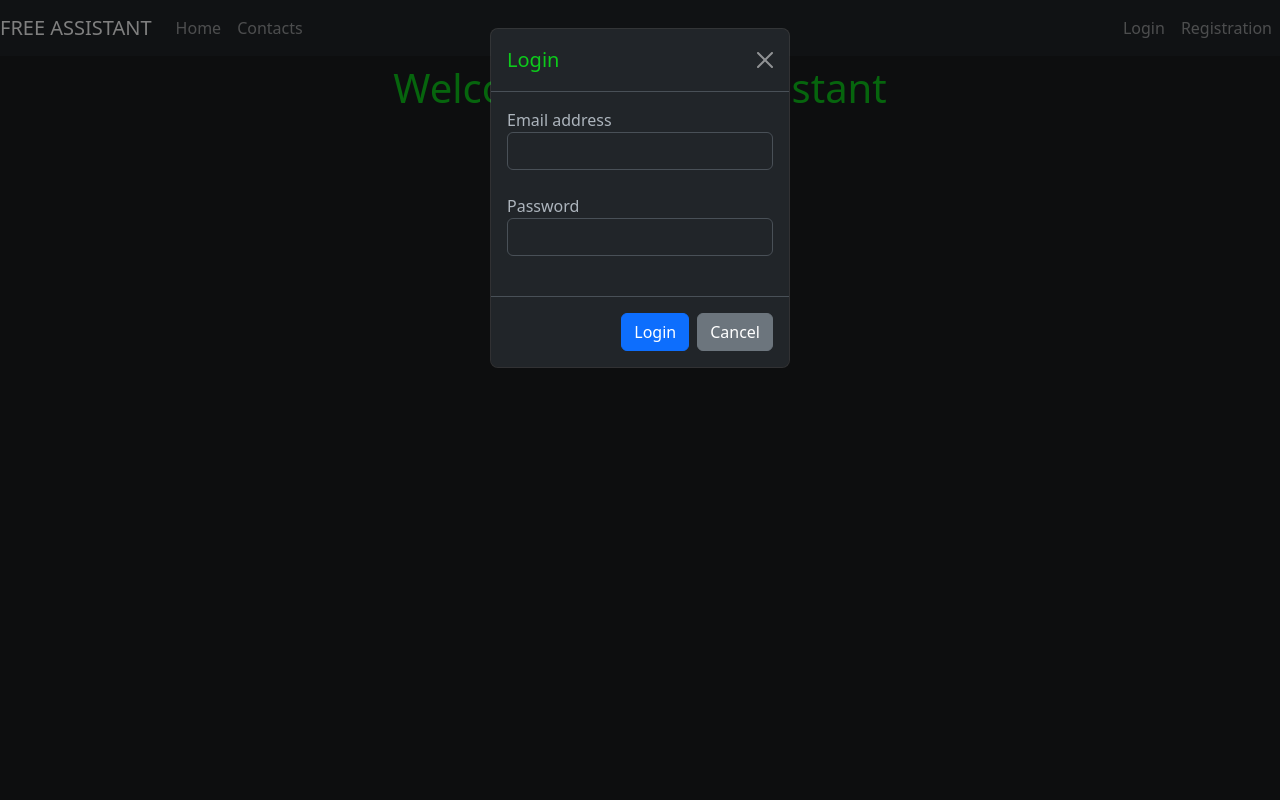
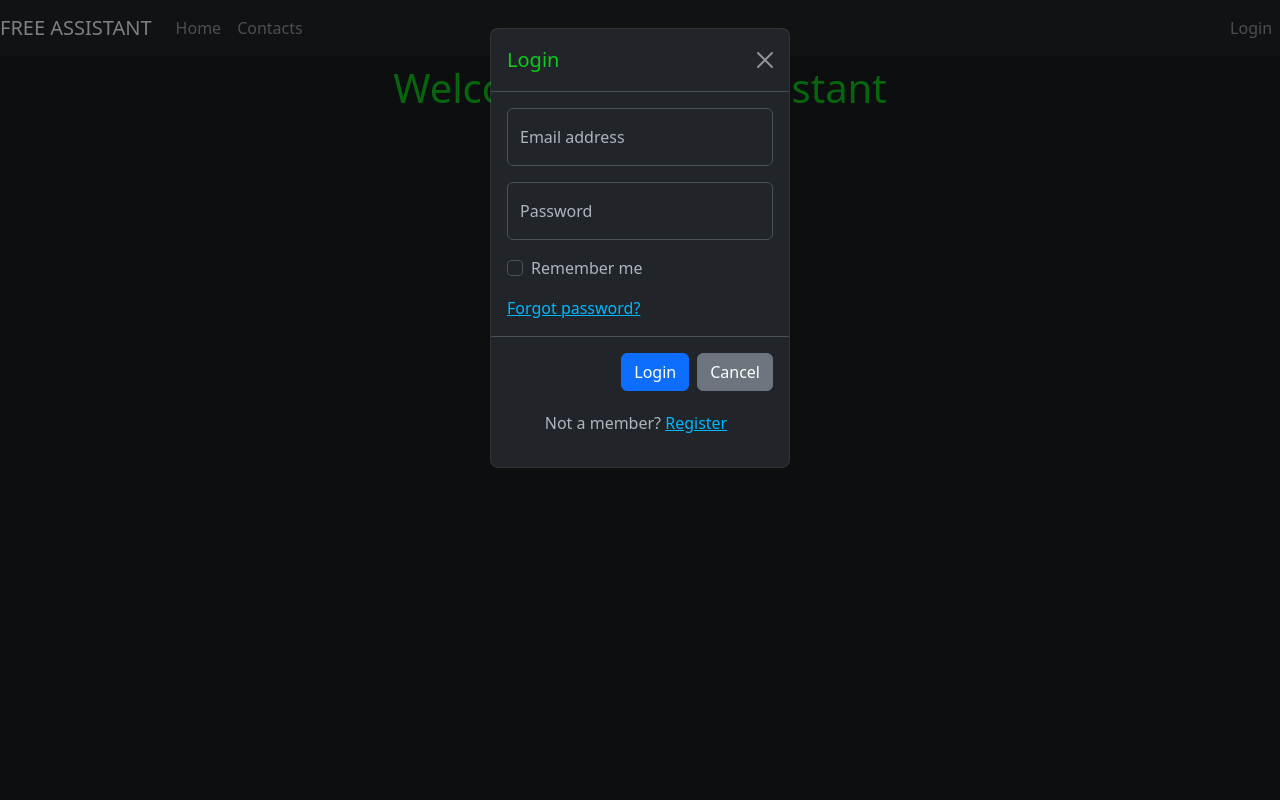
Before and after one commit to YpL68/Py9Web, a FastAPI app: page / in a window 1280 px wide, after a click on "Login". Run offline with FastAPI, Linux system fonts and the light colour scheme; parts of the project's set-up code (start-up, migrations or seed data) failed here and were passed over; some libraries are stand-ins or nearby versions.

```diff
--- a/HomeWork_13/src/repository/users.py
+++ b/HomeWork_13/src/repository/users.py
@@ -35,6 +35,12 @@ async def confirmed_email(email: str, db: Session) -> None:
     db.commit()
 
 
+async def change_password(email: str, password: str, db: Session) -> None:
+    user = await get_user_by_email(email, db)
+    user.password = password
+    db.commit()
+
+
 async def update_avatar(email: str, url: str, db: Session) -> User:
     user = await get_user_by_email(email, db)
     user.avatar = url
--- a/HomeWork_13/static/js/auth.js
+++ b/HomeWork_13/static/js/auth.js
@@ -1,4 +1,6 @@
 async function RegistrationFormShow() {
+  const modal_login_form = bootstrap.Modal.getInstance(document.getElementById("LoginForm"))
+  if (modal_login_form) modal_login_form.hide();
 
   const modal_form = document.getElementById("RegistrationForm")
   const modal = new bootstrap.Modal(modal_form);
@@ -61,6 +63,14 @@ async function registerUser() {
 async function loginUser() {
   const modal_form = document.getElementById("LoginForm")
 
+  // const rmCheck = modal_form.querySelector("#RememberMe")
+  // const emailInput = modal_form.querySelector("#UserEmail");
+  //
+  // if (rmCheck.checked)
+  //   localStorage.username = emailInput.value;
+  // else
+  //   localStorage.username = "";
+
   const response = await fetch("/api/auth/login/", {
     method: "POST",
     headers: {"Content-Type": "application/x-www-form-urlencoded"},
@@ -89,3 +99,7 @@ async function loginUser() {
 
   return response.ok
 }
+
+function RememberMeClick(rmCheck) {
+  rmCheck.value = rmCheck.checked ? "1" : "0";
+}
--- a/HomeWork_13/templates/base.html
+++ b/HomeWork_13/templates/base.html
@@ -55,18 +55,32 @@
         <button type="button" class="btn-close" data-bs-dismiss="modal" aria-label="Close"></button>
       </div>
       <div class="modal-body">
-        <div class="form-outline mb-4">
-          <label class="control-label" for="UserEmail">Email address</label>
-          <input type="email" id="UserEmail" class="form-control" autocomplete="off"/>
+        <div class="form-floating mb-3">
+          <input type="email" class="form-control" id="UserEmail" placeholder="name@example.com">
+          <label for="UserEmail">Email address</label>
         </div>
-        <div class="form-outline mb-4">
-          <label class="control-label" for="UserPass">Password</label>
-          <input type="password" id="UserPass" class="form-control" autocomplete="off"/>
+        <div class="form-floating">
+          <input type="password" class="form-control" id="UserPass" placeholder="Password">
+          <label for="UserPass">Password</label>
+        </div>
+        <div class="col-12 mt-3">
+          <div class="form-check">
+            <input class="form-check-input" onclick="RememberMeClick(this)" type="checkbox" value="0" id="RememberMe">
+            <label class="form-check-label" for="RememberMe">
+              Remember me
+            </label>
+          </div>
+        </div>
+        <div class="col-12 mt-3">
+          <a href="#">Forgot password?</a>
         </div>
       </div>
       <div class="modal-footer">
         <button type="button" class="btn btn-primary">Login</button>
         <button type="button" class="btn btn-secondary" data-bs-dismiss="modal">Cancel</button>
+        <div class="col-12 text-center mt-3">
+          <p>Not a member? <a href="#" onclick="RegistrationFormShow()">Register</a></p>
+        </div>
       </div>
     </div>
   </div>
@@ -98,14 +112,9 @@
     </ul>
   </div>
   <div class="collapse navbar-collapse">
-{#    <button type = "button" class = "btn navbar-btn">Navbar Button1</button>#}
-{#    <button type = "button" class = "btn navbar-btn">Navbar Button2</button>#}
     <ul class="navbar-nav ms-auto">
       <li class="nav-item">
         <a class="nav-link" onclick="LoginFormShow()" href="#">Login</a>
-      </li>
-      <li class="nav-item">
-        <a class="nav-link" onclick="RegistrationFormShow()" href="#">Registration</a>
       </li>
     </ul>
   </div>
```
Also changed, not shown: HomeWork_13/src/routes/auth.py (+12 -0 lines), HomeWork_13/src/services/auth.py (+19 -2 lines).
